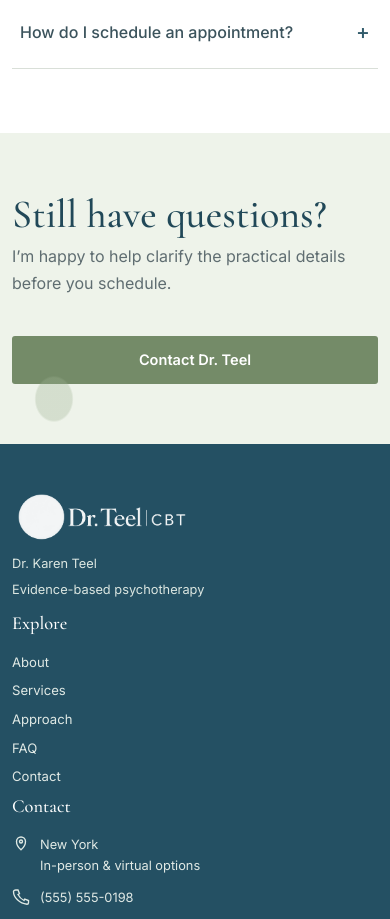
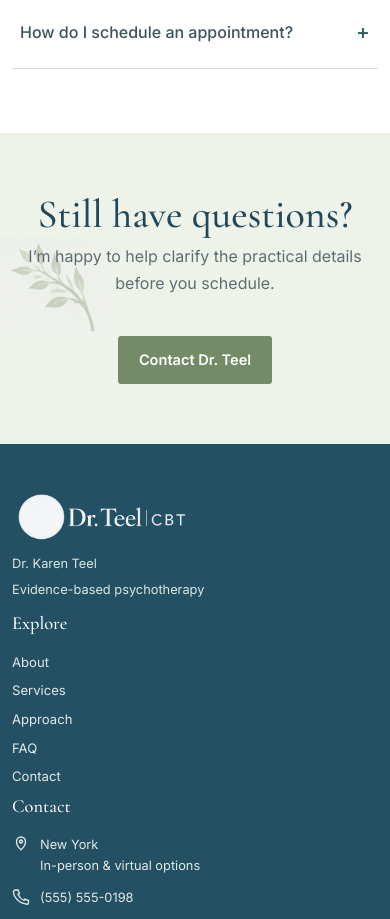
Before and after one commit to skipteel77/teelcbt, a React (Vite) app: page /faq in a window 390 px wide. Shown: the part 1080-1999 px from the top of the page. Built offline with nearby package versions, Linux system fonts and the light colour scheme.

Commit message:
update images and styles

```diff
--- a/src/components/CTA.jsx
+++ b/src/components/CTA.jsx
@@ -1,7 +1,10 @@
 import { Link } from 'react-router-dom'
+import CtaBranch from './CtaBranch'
+
 export default function CTA({ title, children, buttonText='Schedule a Consultation', to='/contact' }) {
   return (
     <section className="cta">
+      <CtaBranch />
       <div className="container cta-grid">
         <div><h2 className="h2">{title}</h2>{children && <p>{children}</p>}</div>
         <div className="cta-actions"><Link className="btn btn-primary" to={to}>{buttonText}</Link></div>
--- /dev/null
+++ b/src/components/CtaBranch.jsx
@@ -0,0 +1,7 @@
+export default function CtaBranch() {
+  return (
+    <div className="cta-branch" aria-hidden="true">
+      <img src="/assets/cta-branch.png" alt="" />
+    </div>
+  )
+}
--- a/src/pages/Contact.jsx
+++ b/src/pages/Contact.jsx
@@ -1,5 +1,6 @@
 import { useState } from 'react'
 import PageHero from '../components/PageHero'
+import CtaBranch from '../components/CtaBranch'
 import { LocationIcon, PhoneIcon, EmailIcon } from '../components/Icons'
 
 export default function Contact() {
@@ -9,6 +10,6 @@ export default function Contact() {
     <PageHero eyebrow="Contact" title="Get in Touch">Reach out to schedule a consultation or ask a practical question about the practice.</PageHero>
     <section className="section white"><div className="container contact-grid"><div><h2 className="h2">Let’s see if we’re a good fit.</h2><p className="lead">This draft uses placeholder contact information. Before launch, connect the primary CTA to Karen’s secure scheduling or practice-management system.</p><div className="contact-list"><div className="contact-line"><LocationIcon/><div><strong>Location</strong><span>New York • add final office location</span></div></div><div className="contact-line"><PhoneIcon/><div><strong>Phone</strong><span>(555) 555-0198</span></div></div><div className="contact-line"><EmailIcon/><div><strong>Email</strong><span>hello@drteelcbt.com</span></div></div></div></div>
       <form className="form" onSubmit={submit}><div className="form-grid"><div className="field"><label htmlFor="name">Name</label><input id="name" name="name" required/></div><div className="field"><label htmlFor="email">Email</label><input id="email" name="email" type="email" required/></div><div className="field full"><label htmlFor="phone">Phone (optional)</label><input id="phone" name="phone" type="tel"/></div><div className="field full"><label htmlFor="message">How can I help?</label><textarea id="message" name="message"></textarea></div></div><p className="form-note">Please don’t include sensitive clinical, medical, or emergency information in this website form. Connect the final site to the practice’s approved secure workflow.</p><button className="btn btn-primary" type="submit">Send Message</button><div className="form-status" aria-live="polite">{status}</div></form></div></section>
-    <section className="cta"><div className="container"><h2 className="h2">Finding the right therapist matters.</h2><p>Once the scheduling workflow is finalized, this area can point directly to a secure consultation booking page.</p></div></section>
+    <section className="cta"><CtaBranch /><div className="container"><h2 className="h2">Finding the right therapist matters.</h2><p>Once the scheduling workflow is finalized, this area can point directly to a secure consultation booking page.</p></div></section>
   </>
 }
--- a/src/pages/Home.jsx
+++ b/src/pages/Home.jsx
@@ -1,5 +1,6 @@
 import { Link } from 'react-router-dom'
 import { LeafIcon, CompassIcon, TargetIcon, BrainIcon, HeartIcon, PersonIcon, SearchIcon, SproutIcon, SunIcon } from '../components/Icons'
+import CtaBranch from '../components/CtaBranch'
 
 export default function Home() {
   return <>
@@ -29,7 +30,7 @@ export default function Home() {
       </div>
     </section>
 
-    <section className="section white">
+    <section className="section white compact-about">
       <div className="container split">
         <div className="image-card"><img src="/assets/office.png" alt="Calm psychotherapy office" /></div>
         <div className="copy"><div className="eyebrow">About Dr. Teel</div><h2 className="h2">Therapy should be both <span className="sage-text">supportive and useful.</span></h2>
@@ -86,6 +87,7 @@ export default function Home() {
     </section>
 
     <section className="cta">
+      <CtaBranch />
       <div className="container cta-grid"><div><h2 className="h2">Ready to take the next step?</h2><p>Finding the right therapist matters. A brief consultation gives us an opportunity to talk about what you’re looking for and determine whether working together feels like a good fit.</p></div><div className="cta-actions"><Link className="btn btn-primary" to="/contact">Schedule a Consultation</Link><small>Have a question first? <Link to="/contact">Contact Dr. Teel →</Link></small></div></div>
     </section>
   </>
--- a/src/styles.css
+++ b/src/styles.css
@@ -85,6 +85,7 @@ button, input, textarea { font: inherit; }
 .section.white { background:white; }
 .section.sage { background:#f0f4ed; }
 .section.warm { background:var(--warm); }
+.section.compact-about { padding:48px 0 28px; }
 .split { display:grid; grid-template-columns:1fr 1.12fr; gap:72px; align-items:center; }
 .split.reverse { grid-template-columns:1.12fr 1fr; }
 .image-card { overflow:hidden; border-radius:2px; box-shadow:var(--shadow); }
@@ -117,24 +118,27 @@ button, input, textarea { font: inherit; }
 .steps { display:grid; grid-template-columns:repeat(3,1fr); }
 .step { padding:42px 34px; display:grid; grid-template-columns:46px 1fr; gap:16px; border-right:1px solid #d8e0d7; }
 .step:last-child { border-right:0; }
-.step-number { width:40px; height:40px; border-radius:50%; background:var(--sage); color:white; display:grid; place-items:center; font-family:var(--serif); font-size:1.35rem; }
+.step-number { width:40px; height:40px; border-radius:50%; background:var(--sage); color:white; display:flex; align-items:center; justify-content:center; box-sizing:border-box; font-family:var(--serif); font-size:1.35rem; font-variant-numeric:lining-nums; line-height:1; padding-bottom:.14em; }
 .step p { margin:5px 0 0; color:#647075; font-size:.9rem; }
 
-.quote-section { background:linear-gradient(90deg,#f3ede5 0 57%,#eee6dc 57%); }
-.quote-grid { display:grid; grid-template-columns:1.25fr .85fr; min-height:280px; align-items:center; }
-.quote { padding:42px 0 42px 24px; display:grid; grid-template-columns:50px 1fr; gap:22px; }
+.quote-section { position:relative; overflow:hidden; background:#f3ede5; }
+.quote-grid { display:grid; grid-template-columns:1.15fr .95fr; min-height:320px; align-items:stretch; position:relative; z-index:1; }
+.quote { padding:48px 40px 48px 24px; display:grid; grid-template-columns:50px 1fr; gap:22px; align-self:center; position:relative; z-index:2; }
 .quote-mark { font-family:Georgia,serif; color:var(--sage); font-size:5rem; line-height:.6; }
 .quote blockquote { margin:0; font-family:var(--serif); font-style:italic; font-size:1.7rem; line-height:1.2; color:#42545a; }
 .quote cite { display:block; margin-top:15px; font-family:var(--sans); font-style:normal; font-size:.8rem; }
-.quote-image { height:280px; overflow:hidden; }
-.quote-image img { width:100%; height:100%; object-fit:cover; object-position:center; }
+.quote-image { position:relative; align-self:stretch; min-height:320px; margin-left:-90px; margin-right:calc(-1 * max(24px, (100vw - var(--max)) / 2)); }
+.quote-image img { position:absolute; inset:0; width:100%; height:100%; object-fit:cover; object-position:68% center; }
+.quote-image::before { content:""; position:absolute; inset:0; z-index:1; pointer-events:none; background:linear-gradient(90deg,#f3ede5 0 18%,rgba(243,237,229,.55) 38%,transparent 62%); }
 
-.cta { padding:60px 0; background:#eef3ea; position:relative; overflow:hidden; }
-.cta::before { content:""; position:absolute; left:0; bottom:-55px; width:180px; height:250px; opacity:.32; background:radial-gradient(ellipse at 30% 60%,#9eb293 0 10%,transparent 11%); }
-.cta-grid { display:grid; grid-template-columns:1fr auto; align-items:center; gap:50px; }
+.cta { padding:60px 0; background:#eef3ea; position:relative; overflow:hidden; text-align:center; }
+.cta-branch { position:absolute; left:-12px; top:50%; transform:translateY(-50%); width:min(280px,32vw); pointer-events:none; z-index:0; }
+.cta-branch img { width:100%; height:auto; display:block; mix-blend-mode:multiply; opacity:.9; }
+.cta-grid { display:grid; grid-template-columns:1fr minmax(0,560px) 1fr; align-items:center; gap:24px; position:relative; z-index:1; }
+.cta-grid > :first-child { grid-column:2; }
 .cta .h2 { font-size:2.5rem; margin-bottom:8px; }
-.cta p { margin:0; color:#5f6d71; max-width:670px; }
-.cta-actions { text-align:center; }
+.cta p { margin:0 auto; color:#5f6d71; max-width:54ch; }
+.cta-actions { grid-column:3; justify-self:end; text-align:center; }
 .cta-actions small { display:block; margin-top:12px; }
 
 .site-footer { background:#245063; color:#eaf0ec; padding:44px 0 22px; }
@@ -218,8 +222,11 @@ button, input, textarea { font: inherit; }
   .split,.split.reverse,.cbt-top,.quote-grid,.cta-grid,.contact-grid,.two-col-lists { grid-template-columns:1fr; gap:40px; }
   .process { grid-template-columns:1fr; }
   .quote-section { background:#f3ede5; }
-  .quote-image { height:230px; }
-  .cta-actions { text-align:left; }
+  .quote { padding:42px 0; }
+  .quote-image { position:relative; min-height:230px; height:230px; margin-left:0; margin-right:-16px; }
+  .quote-image img { position:absolute; inset:0; }
+  .quote-image::before { background:linear-gradient(180deg,#f3ede5 0%,transparent 42%); }
+  .cta-grid > :first-child, .cta-actions { grid-column:auto; justify-self:center; }
   .footer-bottom { flex-direction:column; }
   .footer-grid > * { padding:0; border-right:0; }
 }
@@ -238,7 +245,7 @@ button, input, textarea { font: inherit; }
   .quote blockquote { font-size:1.45rem; }
 }
 
-.compact-top { padding-top:20px; }
+.compact-top { padding-top:8px; }
 .approach-process { margin-top:70px; }
 .text-icon { font-family: var(--serif); font-size: 1.2rem; }
 .divider img { width: 42px; height: 20px; object-fit: contain; opacity: .95; }
```
Also changed, not shown: public/assets/cta-branch.png (added).
